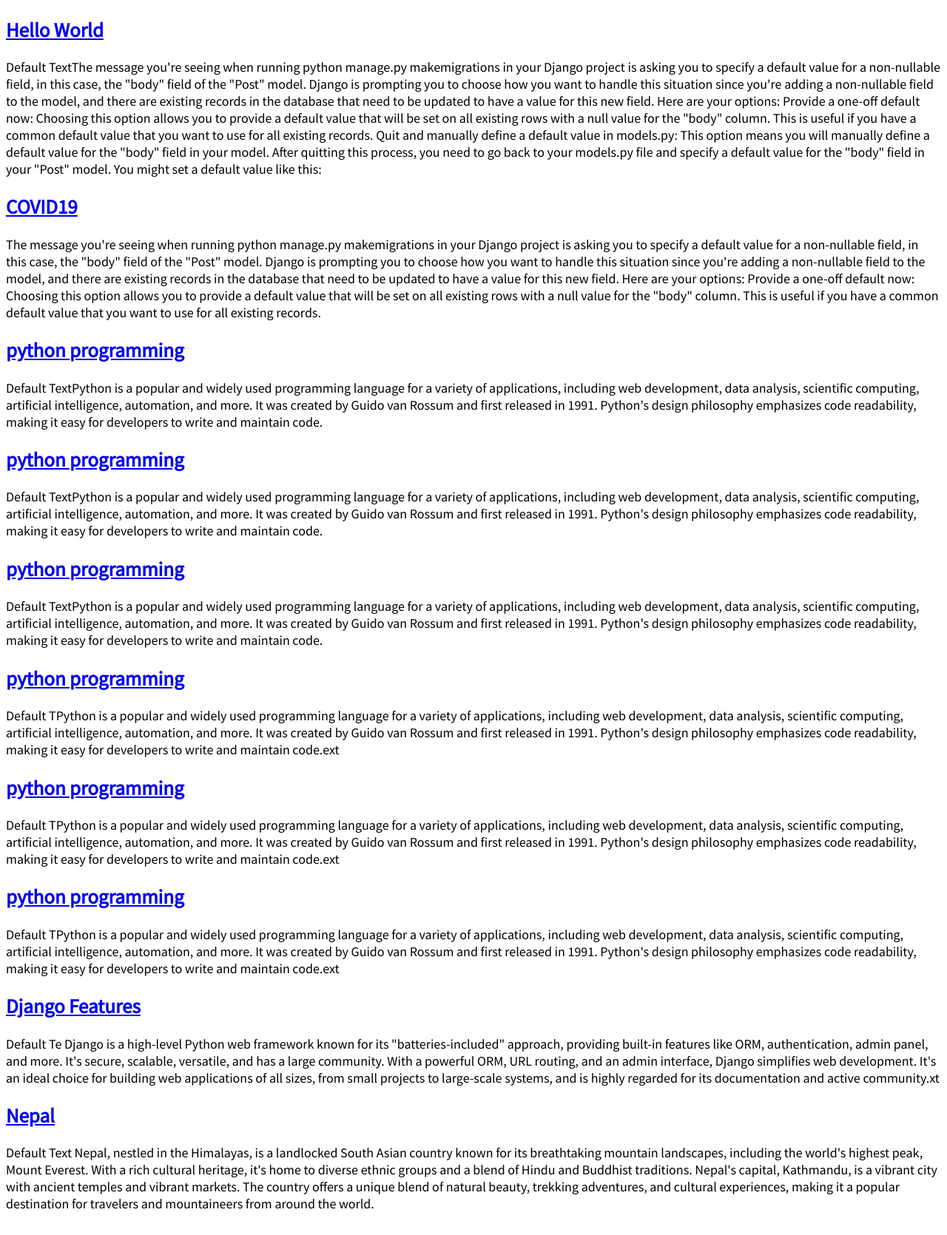
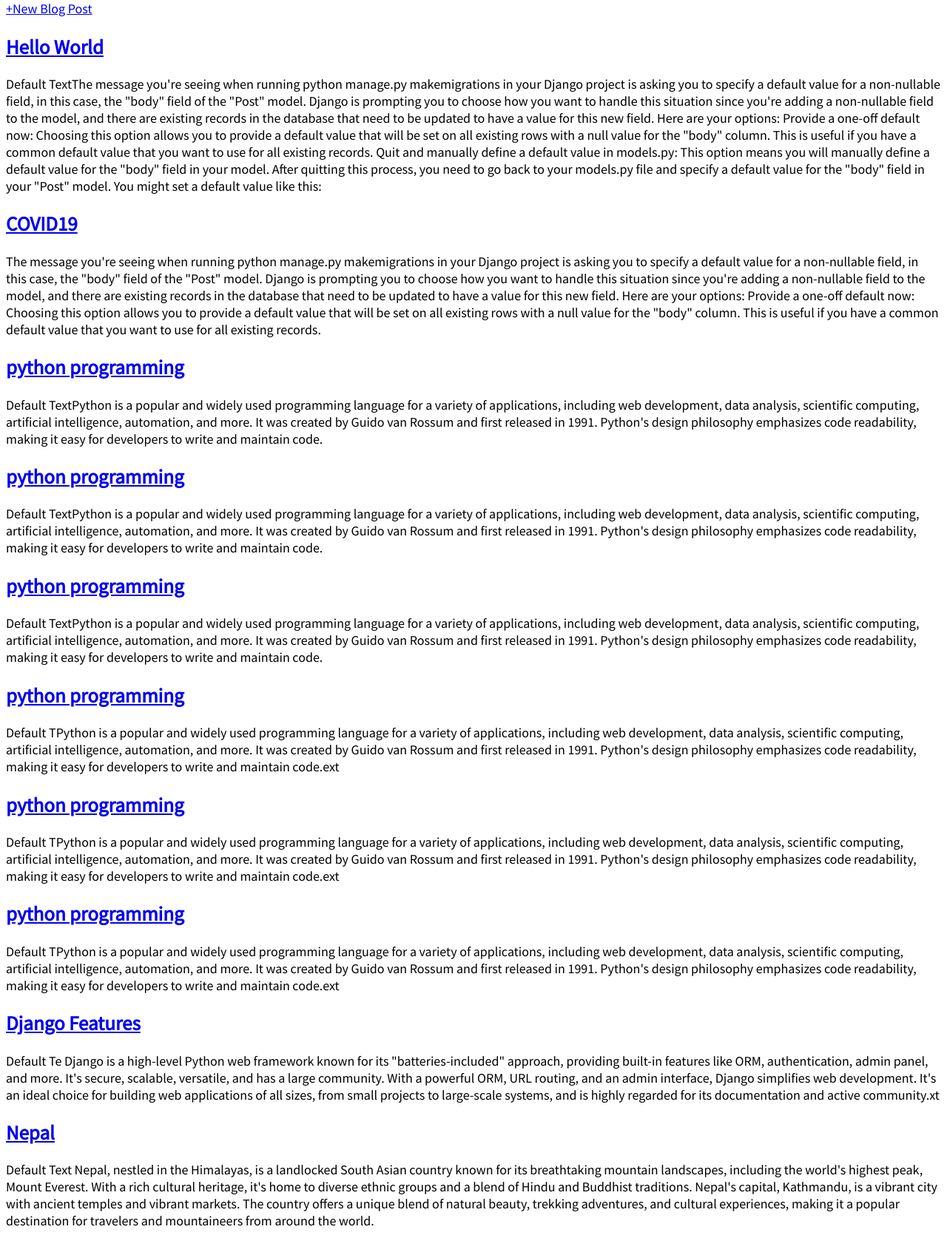
Before and after one commit to khabindra/Blog_Project-Using-Django, a Django app: page / in a window 1280 px wide. Shown: the part 102-1772 px from the top of the page at 74% size. Before the commit the page ends 1737 px from the top, so only its background shows below. Run offline with Django 4.2, Linux system fonts and the light colour scheme; data comes from the database, SQL or seed files in the repository; both versions use the stored data as it was after the commit.

Commit message:
I created form and added a new posts in the Blog project

```diff
--- a/blog_project/blog/models.py
+++ b/blog_project/blog/models.py
@@ -1,5 +1,5 @@
 from django.db import models
-
+from django.urls import reverse
 # Create your models here.
 class Post(models.Model):
     title = models.CharField(max_length=200)
@@ -8,3 +8,6 @@
 
     def __str__(self):
         return self.title
+
+    def get_absolute_url(self):
+        return reverse("post_detail", args={str(self.id)})
--- a/blog_project/blog/urls.py
+++ b/blog_project/blog/urls.py
@@ -1,8 +1,10 @@
 from django.urls import path
-from .views import BlogListView,DetailView
+from .views import BlogListView,DetailView,BlogCreateView
 urlpatterns = [
     path('',BlogListView.as_view(),name='home'),
-    path('post/<int:pk>',DetailView.as_view(),name='post_detail'),
+    path('post/<int:pk>/',DetailView.as_view(),name='post_detail'),
+    path('post/new/',BlogCreateView.as_view(),name='post_new'),
+
 
 
 ]
--- a/blog_project/blog/views.py
+++ b/blog_project/blog/views.py
@@ -1,5 +1,6 @@
 from django.shortcuts import render
 from django.views.generic import ListView,DetailView
+from django.views.generic.edit import CreateView
 from .models import Post
 # Create your views here
 class BlogListView(ListView):
@@ -9,3 +10,8 @@
 class DetailView(DetailView):
     model = Post
     template_name = "post_detail.html"
+
+class BlogCreateView(CreateView):
+    model = Post
+    template_name = "post_new.html"
+    fields = '__all__'
--- a/blog_project/templates/base.html
+++ b/blog_project/templates/base.html
@@ -12,8 +12,14 @@
     </head>
     <body>
         <header>
-            <h1><a href="{% url 'home' %}">Django Blog</a></h1>
-        </header>
+            <div class="nav-left">
+                <h1><a href="{% url 'home' %}">Django Blog</a></h1>
+            </header>
+            </div class="nav-right">
+            <div>
+                <a href="{% url 'post_new' %}">+New Blog Post</a>
+            </div>
+
         <div>
             {% block content %}
 
```
Also changed, not shown: blog_project/templates/post_new.html (added, +9 -0 lines), blog_project/db.sqlite3.
